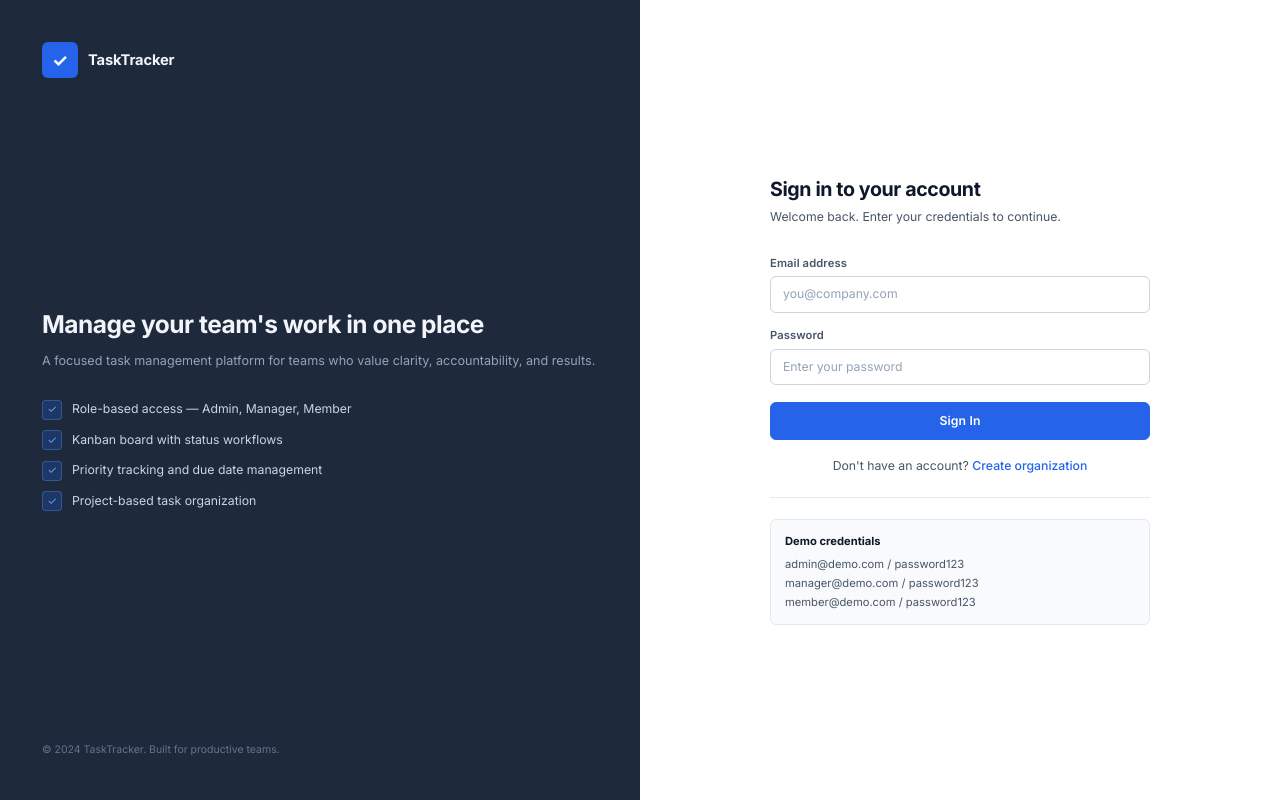
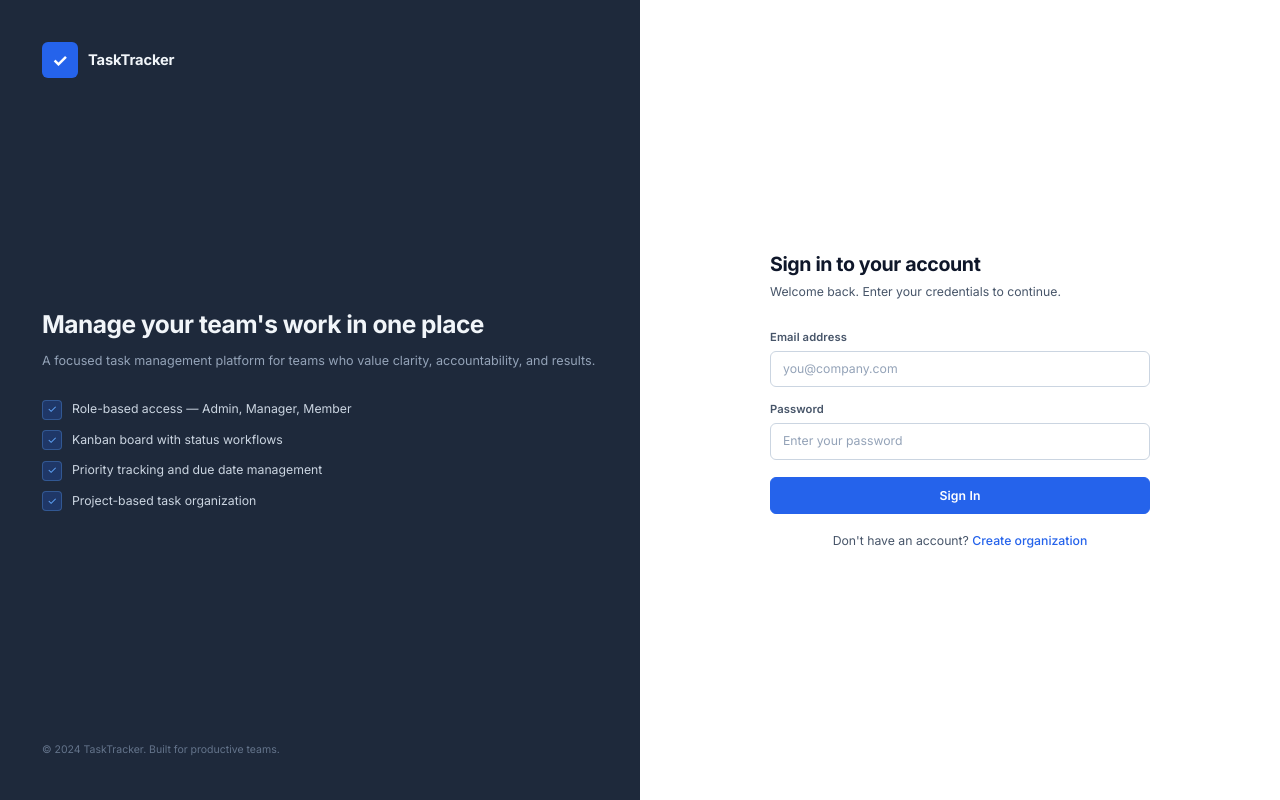
Before and after one commit to sharafath-ali/Team-Task-Tracker, a React (Vite) app in the folder client/: page /login in a window 1280 px wide. Built offline with nearby package versions, Linux system fonts and the light colour scheme.

Commit message:
feat: implement user authentication login page with form validation

```diff
--- a/client/src/pages/LoginPage.jsx
+++ b/client/src/pages/LoginPage.jsx
@@ -156,16 +156,6 @@ export default function LoginPage() {
             </Link>
           </div>
 
-          <div className="auth-divider" />
-
-          <div className="demo-box">
-            <strong>Demo credentials</strong>
-            admin@demo.com / password123
-            <br />
-            manager@demo.com / password123
-            <br />
-            member@demo.com / password123
-          </div>
         </div>
       </div>
     </div>
```
